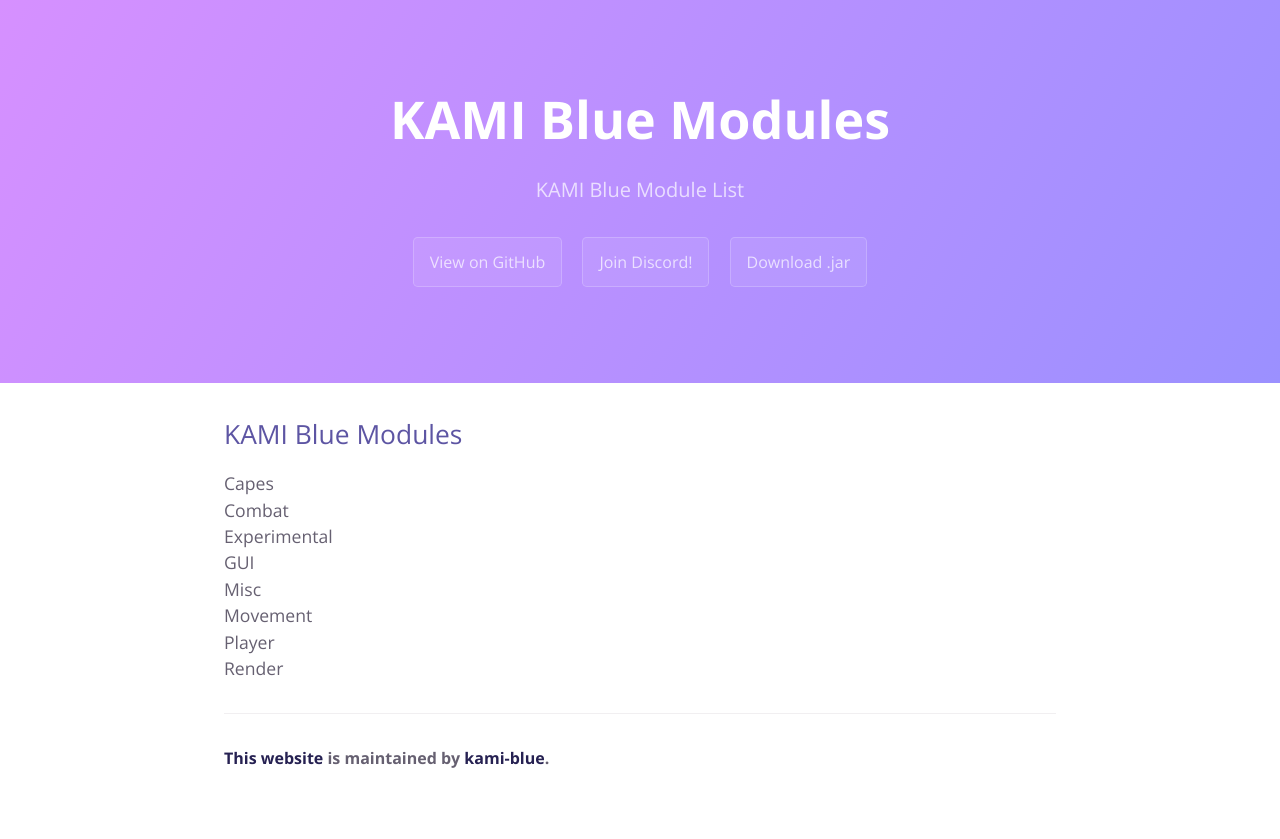
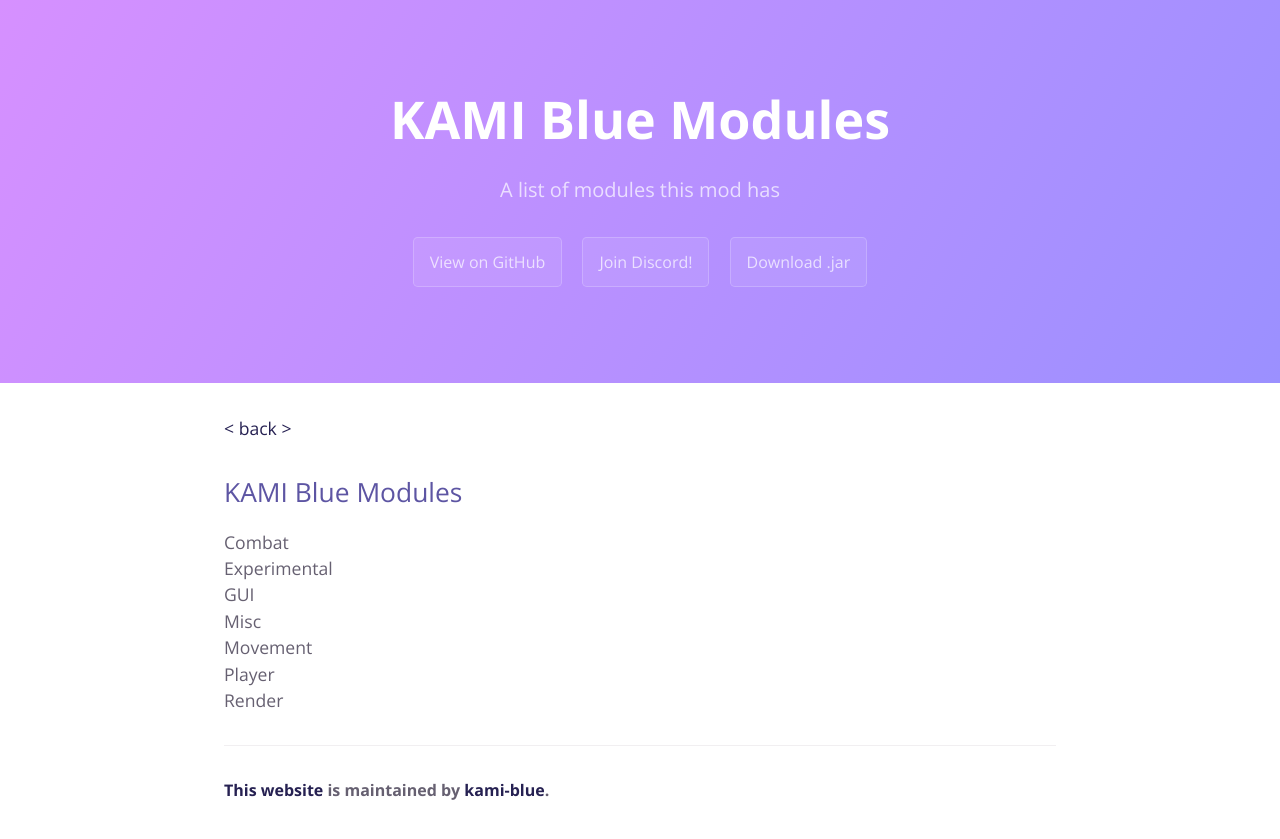
Before and after one commit to kami-blue/website, a Jekyll site: the page built from docs/docs/modules.md, in a window 1280 px wide. Shown: the top 839 px of the page. Built offline with Jekyll 4.4.1, drawn with Linux system fonts in a browser that asks for light colours.

Commit message:
i think i fixed everything???

```diff
--- a/docs/docs/modules.md
+++ b/docs/docs/modules.md
@@ -1,18 +1,12 @@
 ---
 layout: default
 title: KAMI Blue Modules
-description: KAMI Blue Module List
+description: A list of modules this mod has
 ---
 
+#### [< back >](.././)
+
 ## KAMI Blue Modules
-
-<details>
-    <summary>Capes</summary>
-    <ul>
-        <li>Capes</li>
-        <li>LayerCape</li>
-    </ul>
-</details>
 
 <details>
     <summary>Combat</summary>
```
Also changed, not shown: other parts of docs/docs/modules.md (+0 -1 lines).
